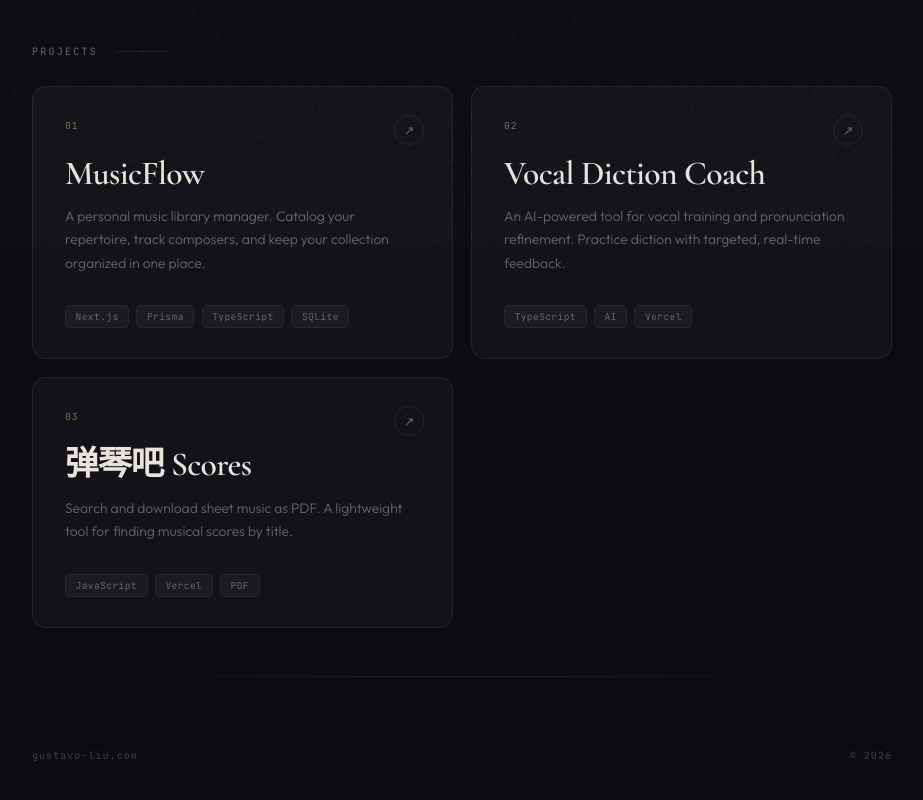
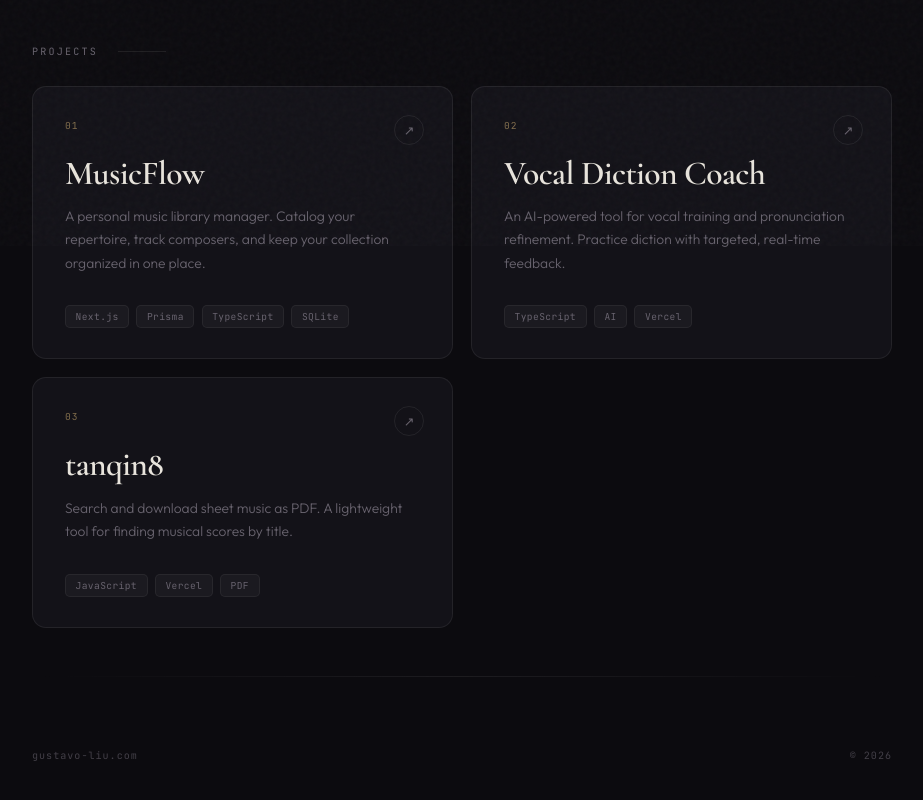
Before and after one commit to Gustavo-Liu/gustavo-liu.com, a plain HTML site: page index.html in a window 1280 px wide. Shown: the part 554-1354 px from the top of the page, without its empty margins (178-1101 px from the left). Drawn offline with nearby package versions, Linux system fonts and the light colour scheme.

Commit message:
fix: rename card to tanqin8, remove Chinese text

```diff
--- a/index.html
+++ b/index.html
@@ -370,7 +370,7 @@
             <a class="card" href="https://tanqinba-web.vercel.app">
                 <div class="card-arrow">↗</div>
                 <p class="card-number">03</p>
-                <h2 class="card-title">弹琴吧 Scores</h2>
+                <h2 class="card-title">tanqin8</h2>
                 <p class="card-desc">Search and download sheet music as PDF. A lightweight tool for finding musical scores by title.</p>
                 <div class="card-tags">
                     <span class="tag">JavaScript</span>
```
